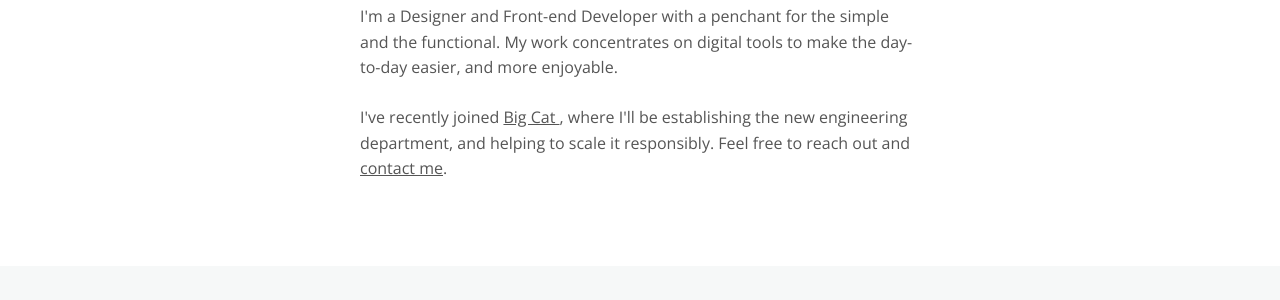
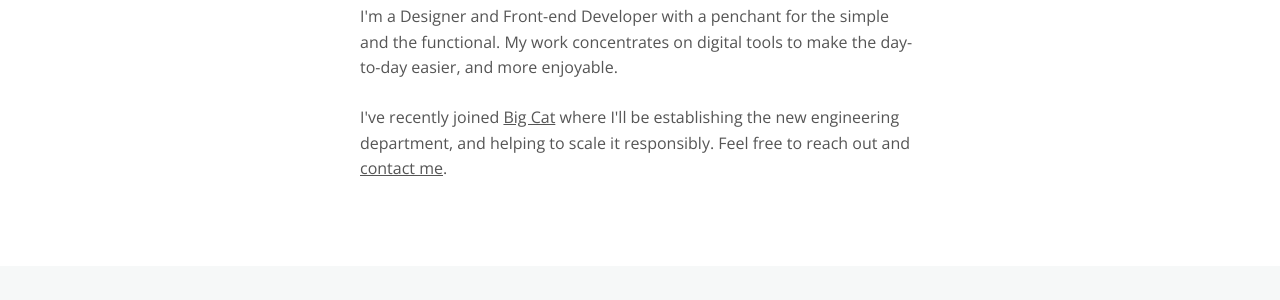
Before and after one commit to craigthomasfrost/cfdesigner.github.io, a Jekyll site: the page built from index.html, in a window 1280 px wide. Shown: the part 290-590 px from the top of the page. Built offline with Jekyll 4.4.1, drawn with Linux system fonts in a browser that asks for light colours; nearby versions of some CDN libraries.

Commit message:
fix typo

```diff
--- a/_includes/head.html
+++ b/_includes/head.html
@@ -59,8 +59,8 @@
         </p>
 
         <p>
-        I've recently joined <a href="http://www.bigcatgroup.co.uk">Big Cat
-        </a>, where I'll be establishing the new engineering department, and
+        I've recently joined <a href="http://www.bigcatgroup.co.uk">Big Cat</a>
+where I'll be establishing the new engineering department, and
          helping to scale it responsibly. Feel free to reach out and <a
                                     href="mailto:c.frostwr1@gmail.com">contact
                                     me</a>.
```
